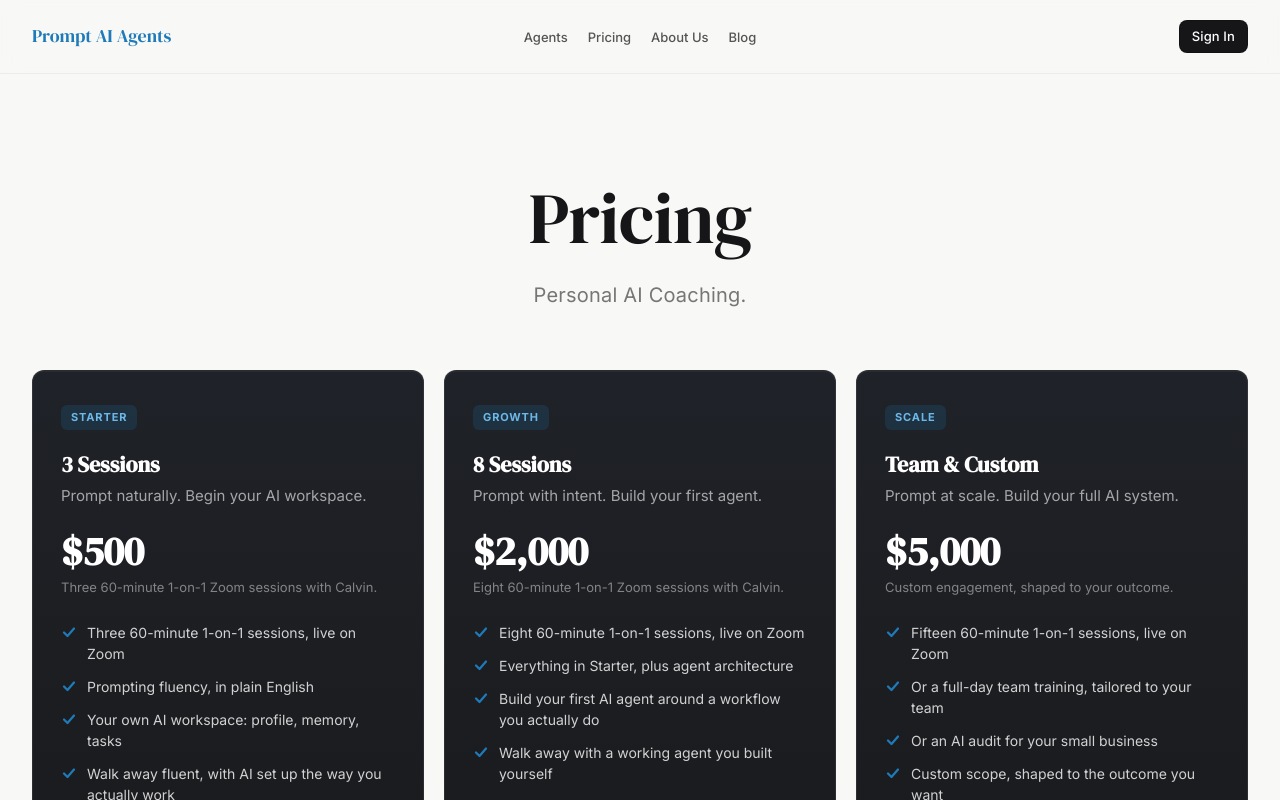
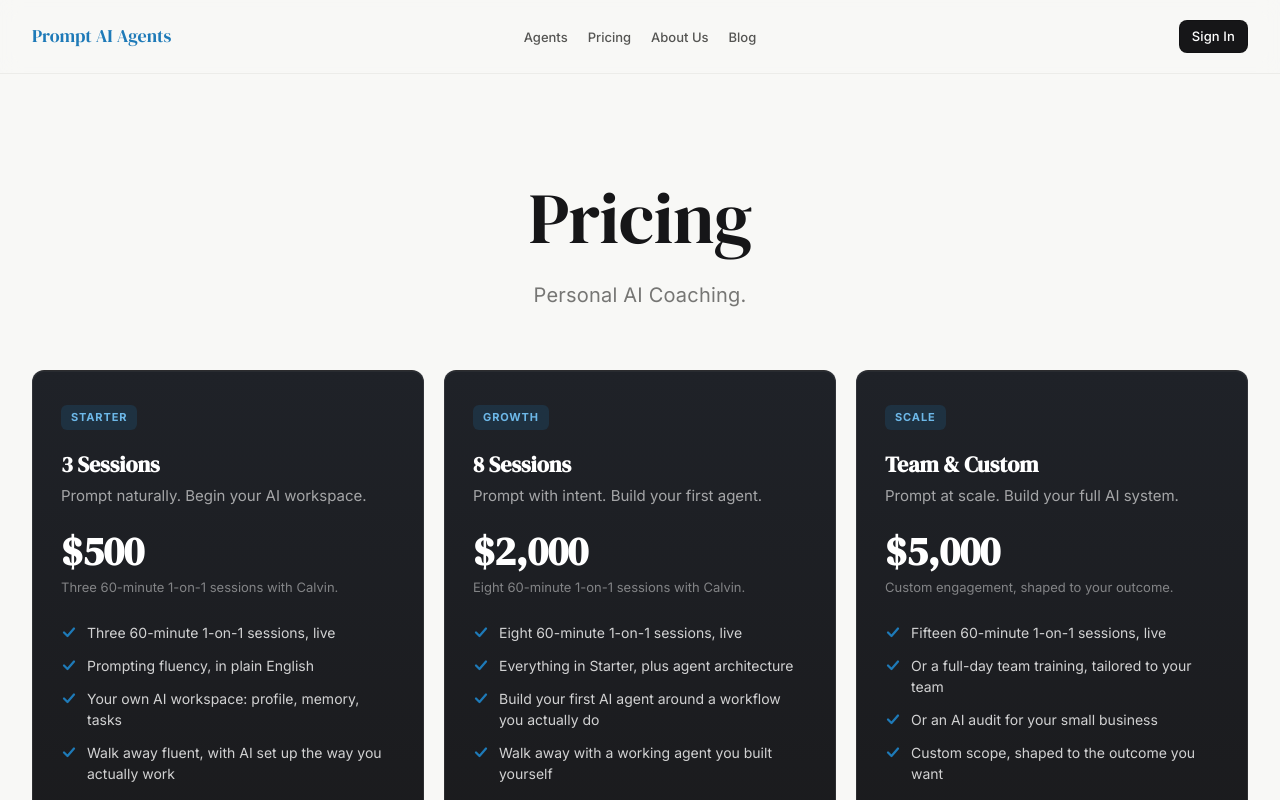
Before and after one commit to coolcalvin457-tech/agent-timesaver-nextjs, a Next.js app: page /pricing in a window 1280 px wide. Shown: the top 800 px of the page. Built offline with nearby package versions, Linux system fonts and the light colour scheme; no server answers.

Commit message:
pricing: drop Zoom-specific wording from coaching copy (S173)

```diff
--- a/app/pricing/page.tsx
+++ b/app/pricing/page.tsx
@@ -5,11 +5,11 @@ import Footer from "@/components/Footer";
 export const metadata: Metadata = {
   title: "Pricing | Prompt AI Agents",
   description:
-    "Personal AI Coaching with Calvin. 1-on-1 Zoom sessions to get fluent at prompting, build your first AI agent, and stand up your full AI system.",
+    "Personal AI Coaching with Calvin. Live 1-on-1 sessions to get fluent at prompting, build your first AI agent, and stand up your full AI system.",
   openGraph: {
     title: "Pricing | Prompt AI Agents",
     description:
-      "Personal AI Coaching with Calvin. 1-on-1 Zoom sessions to get fluent at prompting, build your first AI agent, and stand up your full AI system.",
+      "Personal AI Coaching with Calvin. Live 1-on-1 sessions to get fluent at prompting, build your first AI agent, and stand up your full AI system.",
     url: "https://promptaiagents.com/pricing",
     siteName: "Prompt AI Agents",
     type: "website",
@@ -38,9 +38,9 @@ const coachingTiers: Tier[] = [
     name: "3 Sessions",
     tagline: "Prompt naturally. Begin your AI workspace.",
     price: "$500",
-    priceNote: "Three 60-minute 1-on-1 Zoom sessions with Calvin.",
+    priceNote: "Three 60-minute 1-on-1 sessions with Calvin.",
     features: [
-      "Three 60-minute 1-on-1 sessions, live on Zoom",
+      "Three 60-minute 1-on-1 sessions, live",
       "Prompting fluency, in plain English",
       "Your own AI workspace: profile, memory, tasks",
       "Walk away fluent, with AI set up the way you actually work",
@@ -55,9 +55,9 @@ const coachingTiers: Tier[] = [
     name: "8 Sessions",
     tagline: "Prompt with intent. Build your first agent.",
     price: "$2,000",
-    priceNote: "Eight 60-minute 1-on-1 Zoom sessions with Calvin.",
+    priceNote: "Eight 60-minute 1-on-1 sessions with Calvin.",
     features: [
-      "Eight 60-minute 1-on-1 sessions, live on Zoom",
+      "Eight 60-minute 1-on-1 sessions, live",
       "Everything in Starter, plus agent architecture",
       "Build your first AI agent around a workflow you actually do",
       "Walk away with a working agent you built yourself",
@@ -74,7 +74,7 @@ const coachingTiers: Tier[] = [
     price: "$5,000",
     priceNote: "Custom engagement, shaped to your outcome.",
     features: [
-      "Fifteen 60-minute 1-on-1 sessions, live on Zoom",
+      "Fifteen 60-minute 1-on-1 sessions, live",
       "Or a full-day team training, tailored to your team",
       "Or an AI audit for your small business",
       "Custom scope, shaped to the outcome you want",
```
